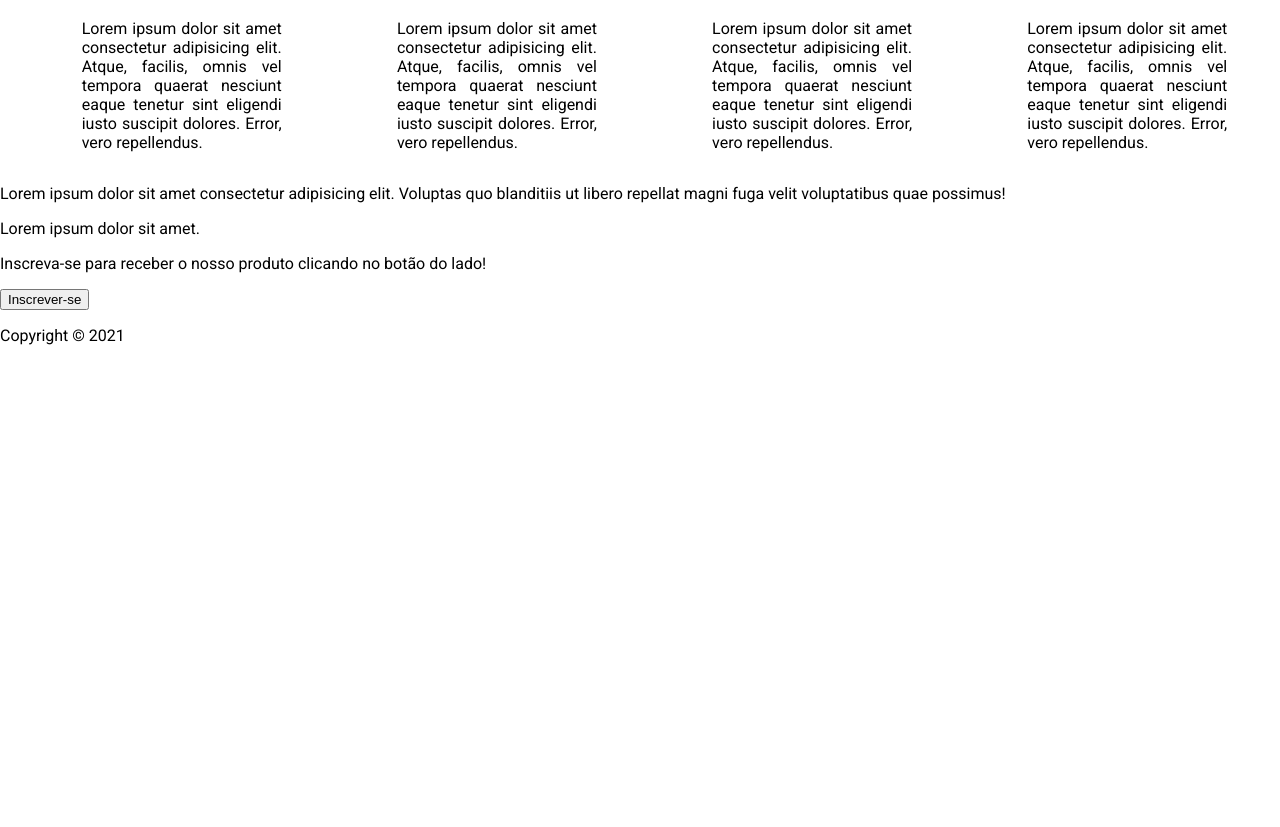
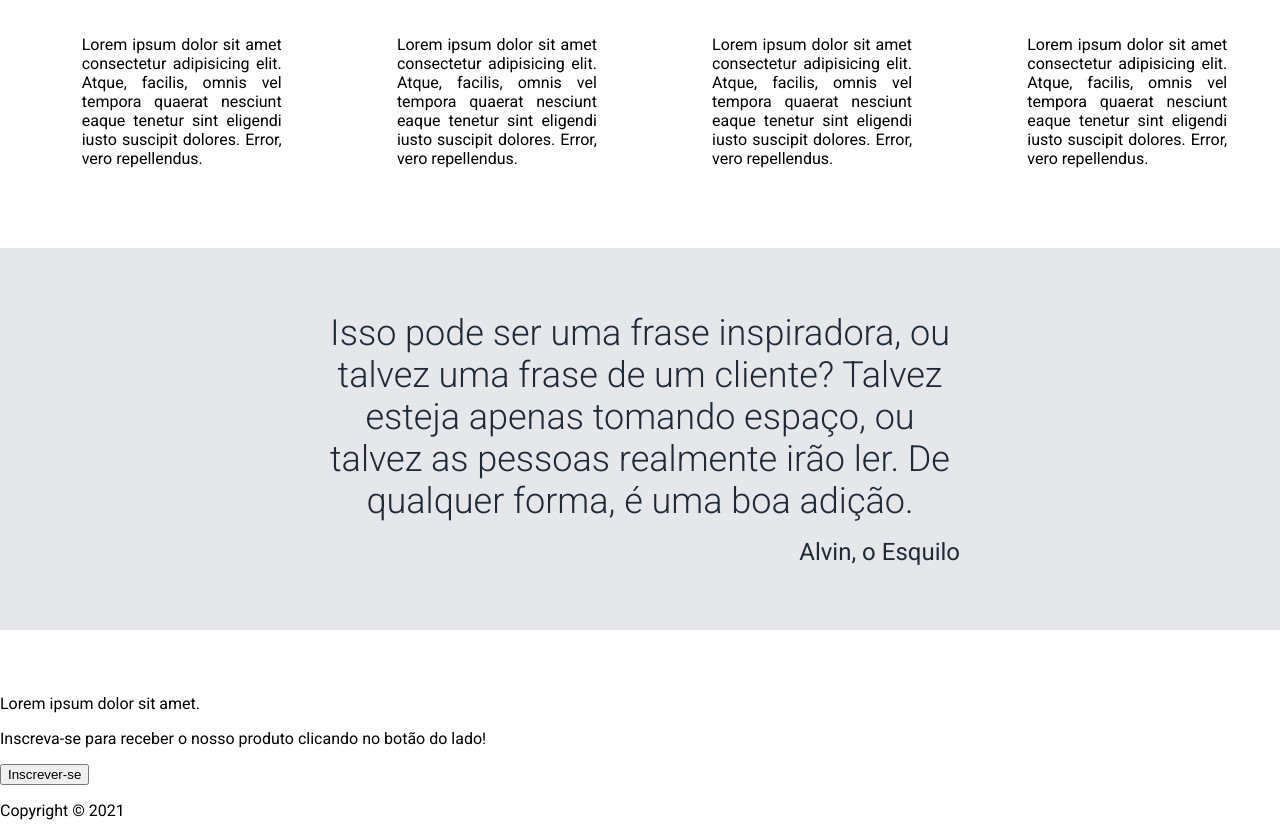
Before and after one commit to viniciiius-dev/landing-page, a plain HTML site: page index.html in a window 1280 px wide. Shown: the part 882-1709 px from the top of the page. Before the commit the page ends 1243 px from the top, so only its background shows below. Drawn offline with Linux system fonts and the light colour scheme.

Commit message:
Terminado seção de inspiração

```diff
--- a/index.html
+++ b/index.html
@@ -69,11 +69,14 @@
             </div>
         </div>
     </div>
-    <div class="inspiracao-div">
-        <p class="inspiracao-texto">Lorem ipsum dolor sit amet consectetur adipisicing elit. Voluptas quo blanditiis ut libero repellat magni fuga velit voluptatibus quae possimus!</p>
-        <span class="inspiracao-autor"></span>
+    <div class="inspiracao-section">
+
+        <div class="inspiracao-div">
+            <p class="inspiracao-texto">Isso pode ser uma frase inspiradora, ou talvez uma frase de um cliente? Talvez esteja apenas tomando espaço, ou talvez as pessoas realmente irão ler. De qualquer forma, é uma boa adição. </p>
+            <p class="inspiracao-autor">Alvin, o Esquilo</p>
+        </div>
     </div>
-    <div class="CTA-container">
+        <div class="CTA-container">
         <div class="CTA-textos">
             <span>Lorem ipsum dolor sit amet.</span>
             <p>Inscreva-se para receber o nosso produto clicando no botão do lado!</p>
--- a/style.css
+++ b/style.css
@@ -86,6 +86,7 @@ body {
     align-items: center;
     justify-content: center;
     padding: 0px 16px;
+    margin-top: 16px;
 }
 .depoimentos-titulo {
     font-weight: 900;
@@ -109,10 +110,37 @@ body {
     align-items: center;
     text-align: justify;
     flex-wrap: wrap;
-    flex: auto;
     max-width: 200px;
 }
 .depoimento-img {
     border-radius: 25px;
     border: 2px solid #3882F6
 }
+.inspiracao-section {
+    width: 100%;
+    background-color: #E5E7EB;
+    display: flex;
+    justify-content: center;
+    padding: 64px 0px;
+    margin: 64px 0px;
+}
+.inspiracao-div {
+    width: 50%;
+    text-align: center;
+    flex-direction: column;
+    display: flex;
+    justify-content: center;
+    gap: 16px;
+}
+.inspiracao-texto {
+    color: #1f2937;
+    font-weight: 300;
+    font-size: 36px;
+    margin: 0;
+}
+.inspiracao-autor {
+    color: #1f2937;
+    font-size: 24px;
+    margin: 0;
+    align-self: flex-end;
+}
```
